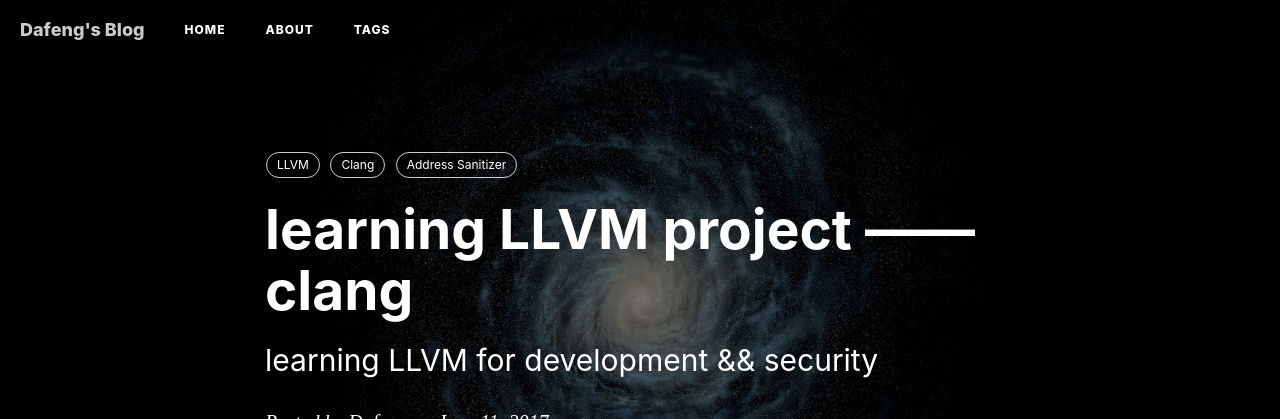
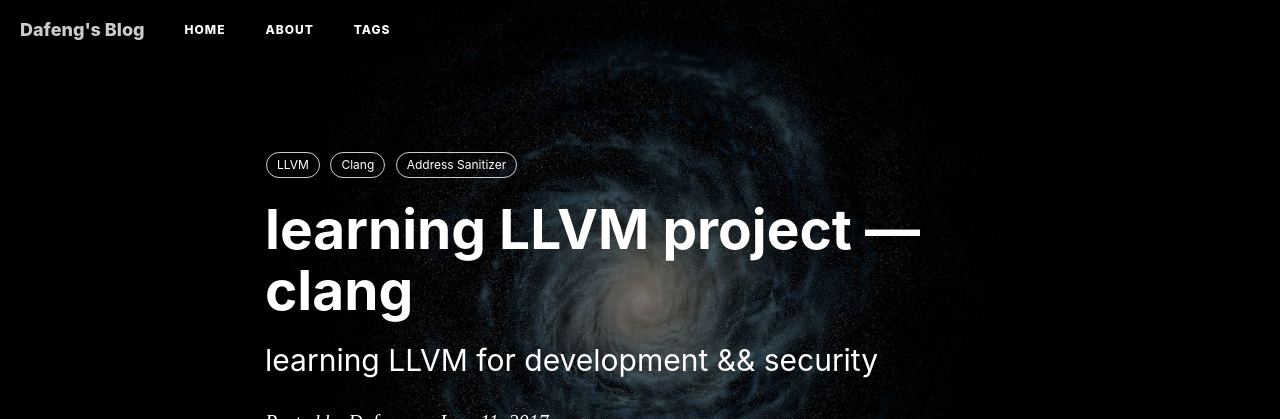
Before and after one commit to jessica1123/stfpeak.github.io, a Jekyll site: the page built from _posts/2017-06-10-learning-llvm.md, in a window 1280 px wide and 900 px high. Shown: the top 419 px of the window. Built offline with Jekyll 4.4.1, drawn with Linux system fonts in a browser that asks for light colours; nearby versions of some CDN libraries; comment, search, counter and statistics services are not loaded.

```diff
--- a/_posts/2017-06-10-learning-llvm.md
+++ b/_posts/2017-06-10-learning-llvm.md
@@ -1,6 +1,6 @@
 ---
 layout:     post
-title:      "learning LLVM project —— clang"
+title:      "learning LLVM project — clang"
 subtitle:   "learning LLVM for development && security "
 date:       2017-06-10 17:30:00 -0800
 author:     "Dafeng"
```
